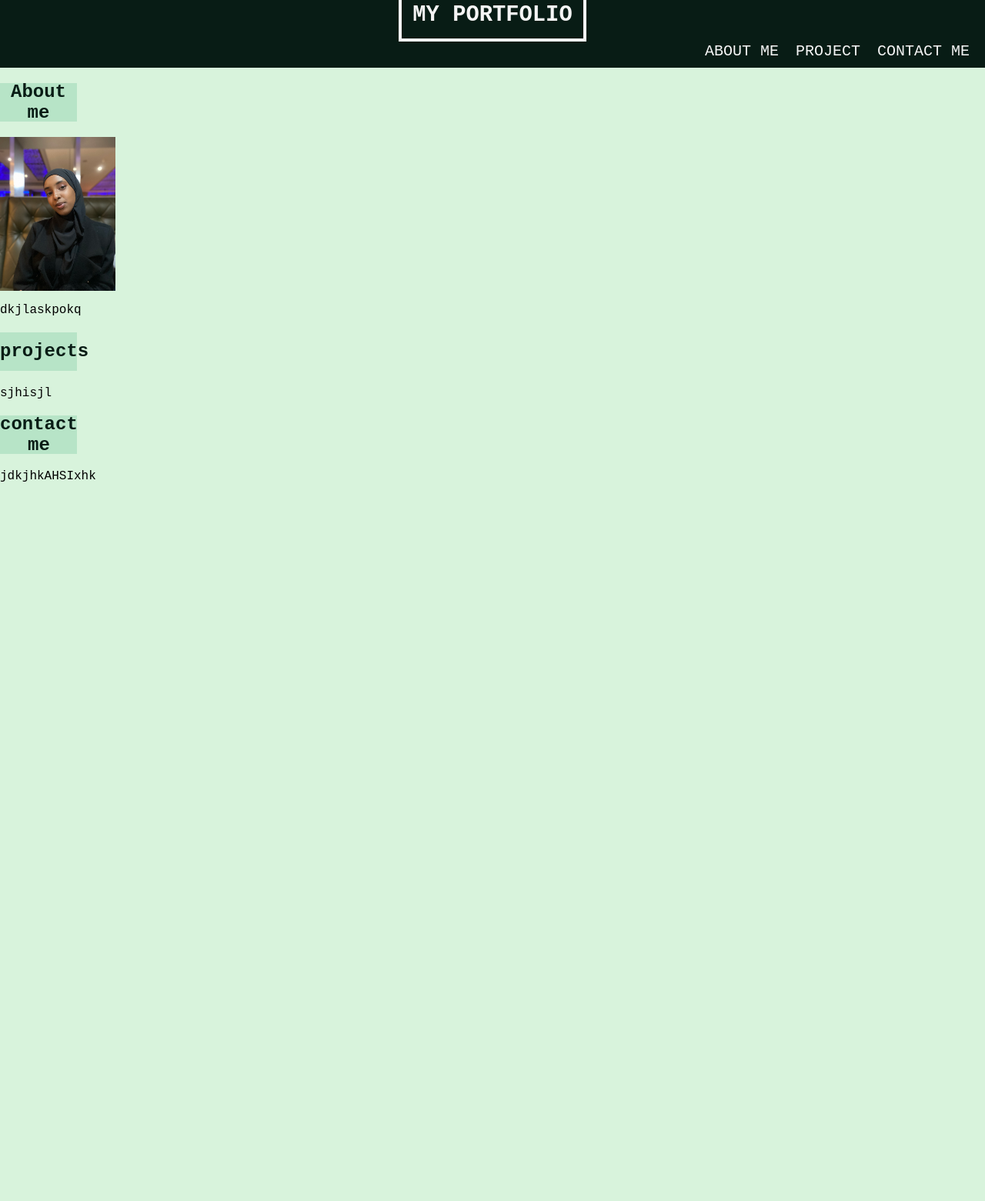
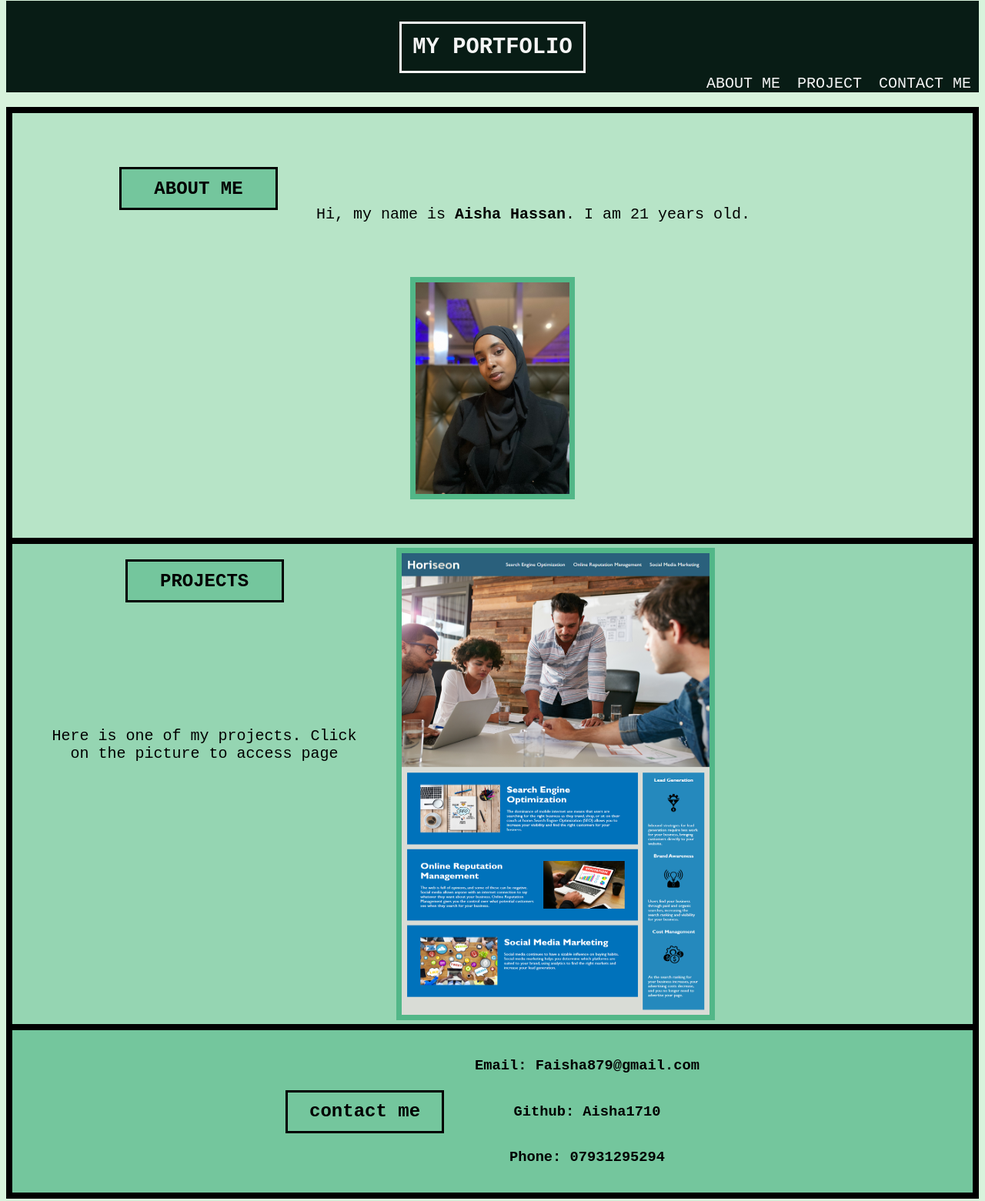
Before and after one commit to aisha1710/Aisha-s-Portfolio, a plain HTML site: page portfolio/index.HTML in a window 1280 px wide. Shown: the part 7-1568 px from the top of the page at 77% size. Before the commit the page ends 800 px from the top, so only its background shows below. Drawn offline with Linux system fonts and the light colour scheme.

Commit message:
commiting last changes

```diff
--- a/portfolio/assets/style.css
+++ b/portfolio/assets/style.css
@@ -1,17 +1,18 @@
 html {
   font-family: "Courier New", Courier, monospace;
-  height: 0%;
+  margin: 0%;
 }
 body {
-  margin: 0%;
   background-color: var(--nyanza);
 }
+p {
+  padding: 50px;
+}
 h1 {
-  border: 4px;
   border-style: solid;
   border-color: whitesmoke;
   padding: 0.5em;
-  margin-top: 10px;
+
   text-align: center;
   display: inline;
 }
@@ -27,43 +28,143 @@ h1 {
   --dark-jungle-green: #081c15ff;
 }
 
-header {
+.header {
   text-align: center;
   background-color: var(--dark-jungle-green);
   font-size: larger;
-  padding-top: 10px;
+
   color: whitesmoke;
 }
 
 h2 {
-  color: var(--dark-jungle-green);
-  background-color: var(--turquoise-green);
-  text-align: center;
-  width: 100px;
+  color: black;
+  background-color: var(--ocean-green);
+  width: 200px;
   height: 50px;
+  border-style: solid;
   border-color: black;
   display: flex;
+  justify-content: center;
+  text-align: center;
   align-items: center;
 }
-ul {
+
+#main-project {
+  margin-left: 0%;
+}
+#marketing {
+  margin-top: 5px;
+}
+
+.mypic {
+  display: flex;
+  justify-content: flex-end;
+  align-self: auto;
+}
+
+.navlist {
   text-align: right;
 }
-li {
+.navbar {
   display: inline;
   font-size: 20px;
+  position: relative;
 }
 
 .list {
   color: whitesmoke;
   padding-right: 10px;
-  padding-bottom: 10px;
+  text-decoration: none;
 }
+
 .mypicture {
   display: flex;
 }
+.mypic {
+  display: flex;
+  justify-content: flex-end;
+  align-items: flex-end;
+}
 
-@media screen and (max-width: 768px) {
-  .card {
-    width: 100%;
+p {
+  font-size: 20px;
+}
+.flex1 {
+  background-color: var(--turquoise-green);
+  display: flex;
+  flex-wrap: wrap;
+  flex-direction: row;
+  padding: 50px;
+  align-content: center;
+  justify-content: center;
+  border: 0.5em solid black;
+}
+.flex2 {
+  background-color: var(--turquoise-green-2);
+  display: flex;
+  flex-wrap: wrap;
+  border: 0.5em solid black;
+  border-top: 0em;
+}
+.flex3 {
+  background-color: var(--ocean-green);
+  text-align: right;
+  display: flex;
+  flex-wrap: wrap;
+  flex-direction: row;
+  align-items: center;
+  justify-content: center;
+  border: 0.5em solid black;
+  border-top: 0em;
+}
+img {
+  border: 7px solid var(--mint);
+}
+.aboutme {
+  flex-direction: row;
+  padding: 50px;
+  align-items: center;
+}
+.contactslist {
+  display: block;
+}
+.main1 {
+  display: flex;
+  align-items: flex-start;
+  align-self: auto;
+  flex-direction: column;
+  text-align: center;
+  justify-content: flex-start;
+  width: 40%;
+  align-items: center;
+}
+.main2 {
+  display: flex;
+  align-content: flex-end;
+  justify-content: center;
+}
+.main3 {
+  text-align: center;
+}
+.end {
+  display: flex;
+  align-self: flex-end;
+  justify-content: center;
+  text-decoration: dashed;
+}
+.flex2 a {
+  float: right;
+  justify-content: right;
+  align-self: flex-end;
+}
+
+@media screen and (max-width: 992px) {
+  .header {
+    background: var(--bottle-green);
   }
 }
+@media screen and (max-width: 768px) {
+  .header {
+    background-color: var(--msu-green);
+  }
+}
--- a/portfolio/index.HTML
+++ b/portfolio/index.HTML
@@ -4,61 +4,86 @@
     <meta charset="UTF-8" />
     <title>My portfolio</title>
     <link rel="stylesheet" href="./assets/style.css" />
-    <link href="https://css.gg/abstract.css" rel="stylesheet" />
+
   </head>
   <body>
-    <header>
+    <header class="header">
       <nav class="nav">
+        <br />
+        <br />
         <h1><b>MY PORTFOLIO</b></h1>
-        <ul class="nav list">
-          <li>
-            <a href="#aboutme" class="list" style="text-decoration: none">
-              ABOUT ME</a
-            >
+        <ul class="navlist">
+          <li class="navbar">
+            <a href="#aboutme" class="list"> ABOUT ME</a>
           </li>
-          <li>
-            <a href="#project" class="list" style="text-decoration: none"
-              >PROJECT</a
-            >
+          <li class="navbar">
+            <a href="#project" class="list">PROJECT</a>
           </li>
-          <li>
-            <a href="#contact" class="list" style="text-decoration: none"
-              >CONTACT ME</a
-            >
+          <li class="navbar">
+            <a href="#contact" class="list">CONTACT ME</a>
           </li>
         </ul>
       </nav>
     </header>
+
     <main>
+
+        <aside>
         <section id="aboutme">
-        <h2>About me</h2>
 
-        <div class="mypicture">
-          <img
+          <div class="flex1">
+
+             <h2>ABOUT ME</h2>
+             <p>
+             Hi, my name is <b>Aisha Hassan</b>. I am 21 years old.
+
+            </p>
+            <p></p>
+
+            <img class="mypic"
               src="./assets/images/IMG-7158.jpg"
               alt="my picture"
-            width="150"
-            height="200"
+              width="200"
+              height="275"
             />
-        </div>
-        <div class="flex1">
-          <p>dkjlaskpokq</p>
+
           </div>
         </section>
+      </aside>
 
         <section id="project">
           <div class="flex2">
-          <h2>projects</h2>
-          <p>sjhisjl</p>
+            <div class="main1">
+            <h2 >PROJECTS</h2>
+            <br><br><br><br>
+            <p>Here is one of my projects. Click on the picture to access page</p>
             </div>
+            <div class="main2">
+            <a href="https://aisha1710.github.io/Marketing_agency/" target="_blank" ><img
+              id="marketing"
+              src="./assets/images/01-html-css-git-homework-demo.png"
+              alt="marketing agency project"
+              height="600"
+              width="400"
+              /></a>
+            </div>
+          </div>
+
         </section>
 
         <section id="contact">
+          <div class="flex3">
+            <h2 class=>contact me</h2>
             <div>
-          <h2>contact me</h2>
-          <p>jdkjhkAHSIxhk</p>
+              <ul class="contactslist">
+                <li class="end"><h3>Email: Faisha879@gmail.com</h3></li>
+                <li class="end"><h3>Github: Aisha1710</h3></li>
+                <li class="end"><h3>Phone: 07931295294</h3></li>
+              </ul>
+            </div>
           </div>
         </section>
+      </div>
     </main>
     <p></p>
   </body>
```
Also changed, not shown: portfolio/assets/images/01-html-css-git-homework-demo.png (added), 1 other file. Lines whose indentation alone changed are shown as unchanged.
